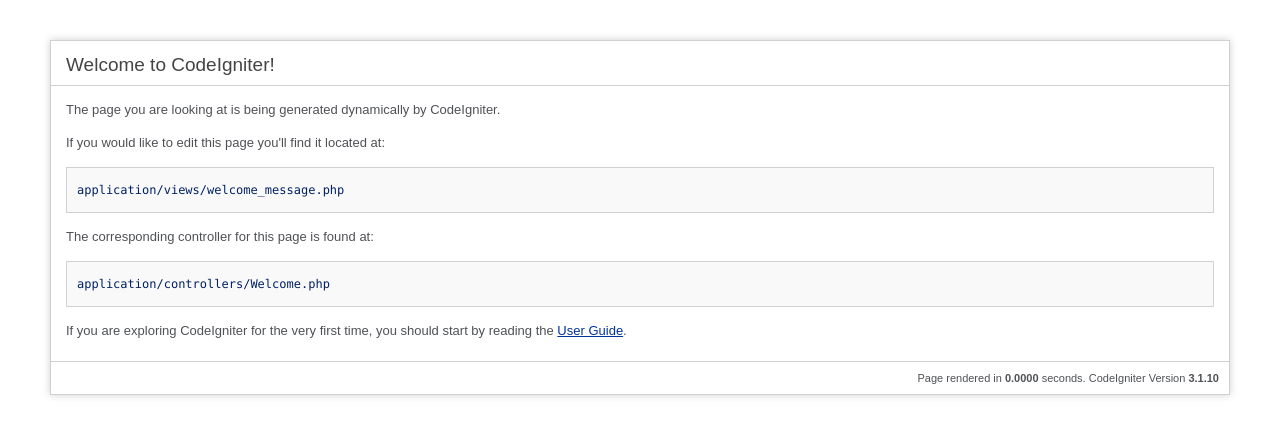
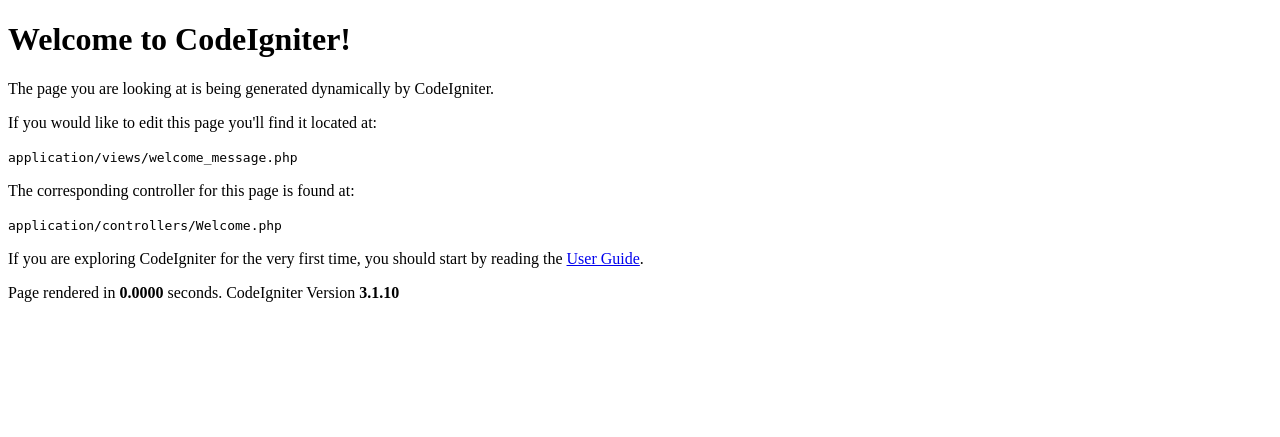
Before and after one commit to 23mobin/ci_blog_2021, a CodeIgniter app: page /database/ in a window 1280 px wide. Shown: the top 437 px of the page. Run offline with CodeIgniter, Linux system fonts and the light colour scheme.

Commit message:
view change

```diff
--- a/application/views/welcome_message.php
+++ b/application/views/welcome_message.php
@@ -6,64 +6,7 @@ defined('BASEPATH') OR exit('No direct script access allowed');
 	<meta charset="utf-8">
 	<title>Welcome to CodeIgniter</title>
 
-	<style type="text/css">
 
-	::selection { background-color: #E13300; color: white; }
-	::-moz-selection { background-color: #E13300; color: white; }
-
-	body {
-		background-color: #fff;
-		margin: 40px;
-		font: 13px/20px normal Helvetica, Arial, sans-serif;
-		color: #4F5155;
-	}
-
-	a {
-		color: #003399;
-		background-color: transparent;
-		font-weight: normal;
-	}
-
-	h1 {
-		color: #444;
-		background-color: transparent;
-		border-bottom: 1px solid #D0D0D0;
-		font-size: 19px;
-		font-weight: normal;
-		margin: 0 0 14px 0;
-		padding: 14px 15px 10px 15px;
-	}
-
-	code {
-		font-family: Consolas, Monaco, Courier New, Courier, monospace;
-		font-size: 12px;
-		background-color: #f9f9f9;
-		border: 1px solid #D0D0D0;
-		color: #002166;
-		display: block;
-		margin: 14px 0 14px 0;
-		padding: 12px 10px 12px 10px;
-	}
-
-	#body {
-		margin: 0 15px 0 15px;
-	}
-
-	p.footer {
-		text-align: right;
-		font-size: 11px;
-		border-top: 1px solid #D0D0D0;
-		line-height: 32px;
-		padding: 0 10px 0 10px;
-		margin: 20px 0 0 0;
-	}
-
-	#container {
-		margin: 10px;
-		border: 1px solid #D0D0D0;
-		box-shadow: 0 0 8px #D0D0D0;
-	}
-	</style>
 </head>
 <body>
 
```
